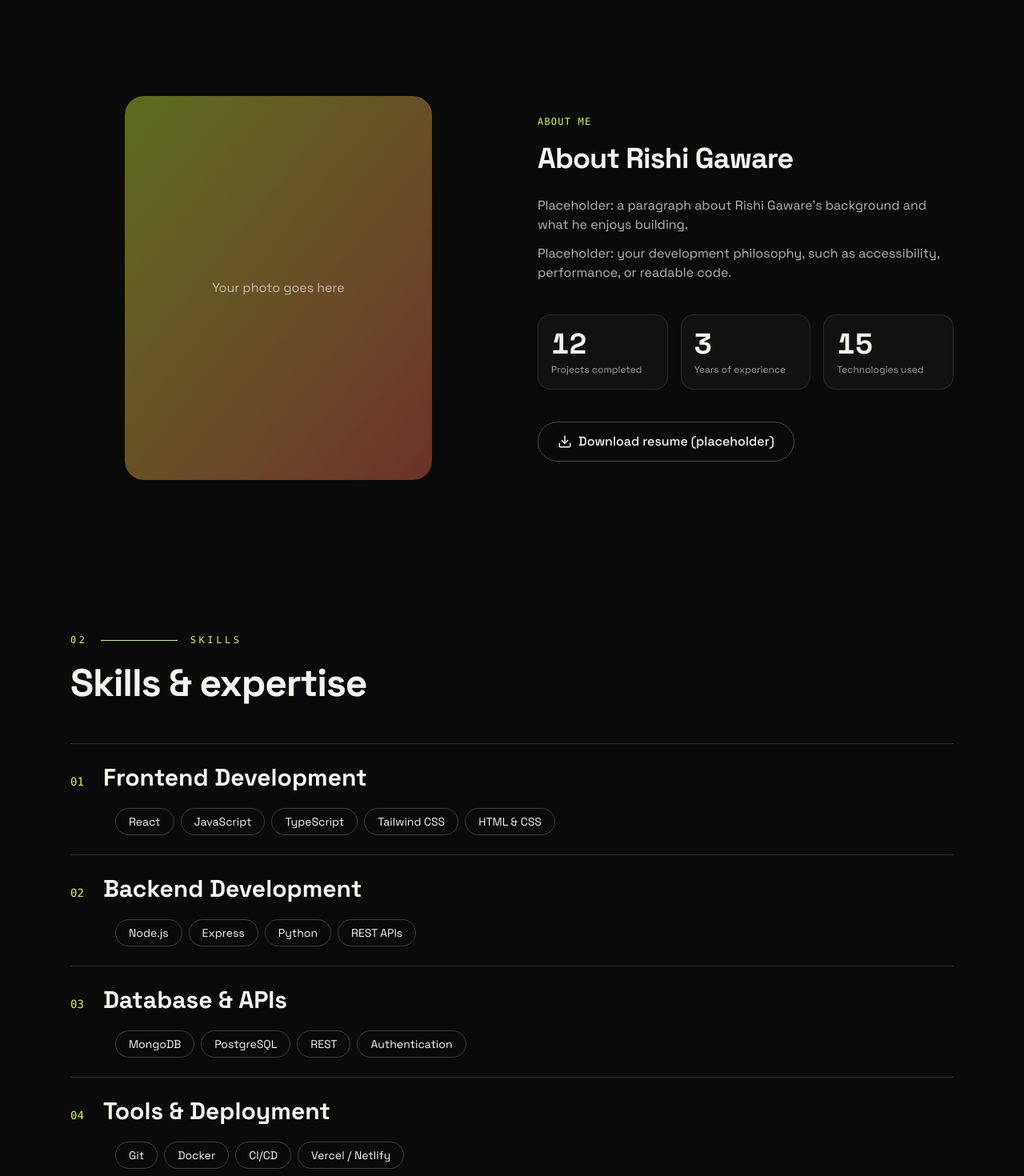
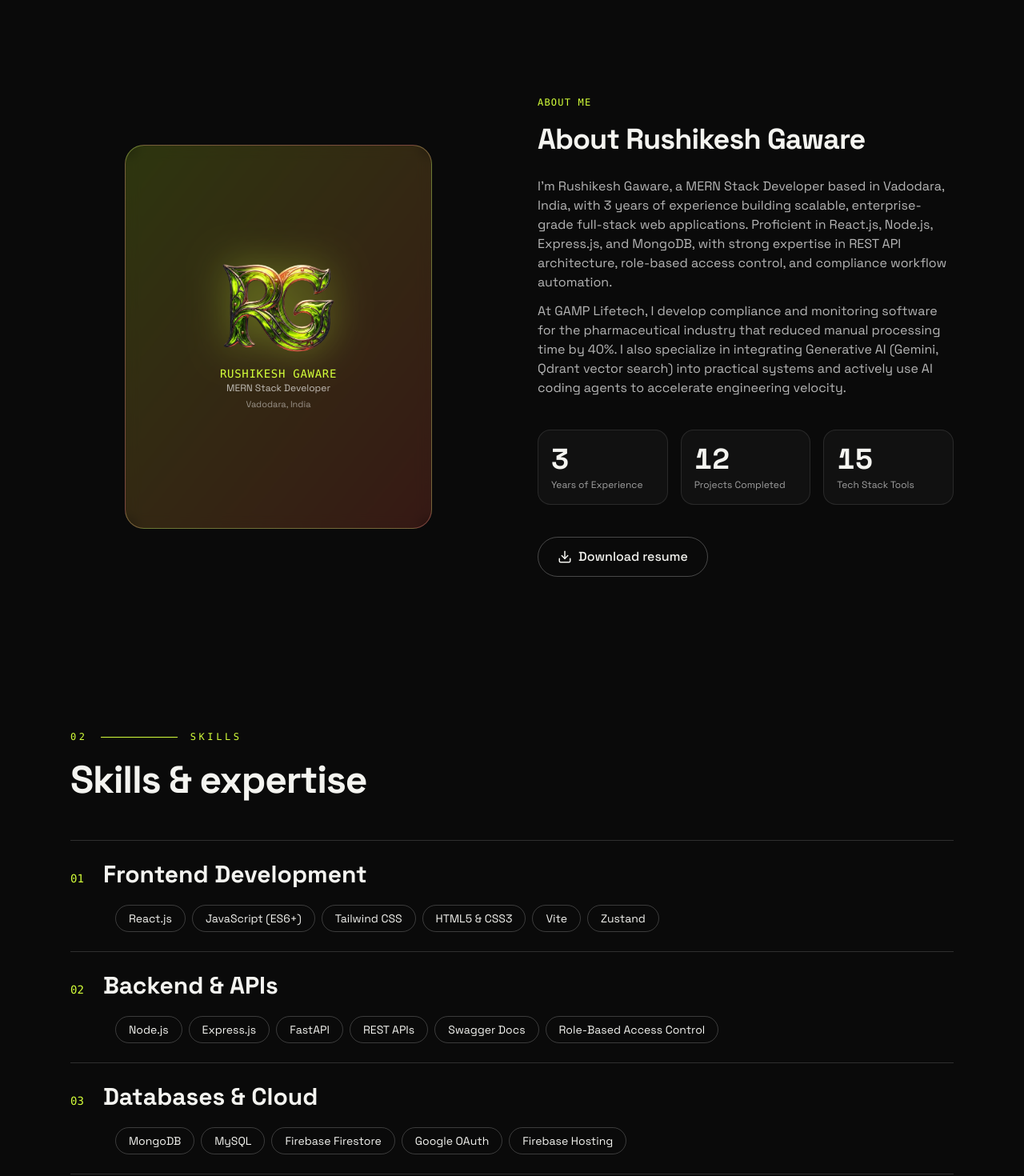
Before and after one commit to rishigaware/portfolio, a React (Vite) app: page / in a window 1280 px wide. Shown: the part 1300-2770 px from the top of the page at 80% size. Built offline with nearby package versions, Linux system fonts and the light colour scheme.

Commit message:
feat: add portfolio components, data, and update SEO metadata for Rushikesh Gaware

```diff
--- a/index.html
+++ b/index.html
@@ -6,8 +6,8 @@
 
     <!-- Primary SEO -->
     <title>RISHI</title>
-    <meta name="description" content="Rishi Gaware is a full-stack developer building fast, accessible and animated web apps with React and Node.js. Explore projects, skills and get in touch." />
-    <meta name="author" content="Rishi Gaware" />
+    <meta name="description" content="Rushikesh Gaware is a MERN Stack Developer with 3 years of experience building scalable full-stack web applications, enterprise workflow automation, and GenAI integrations." />
+    <meta name="author" content="Rushikesh Gaware" />
     <!-- PRIVATE MODE: search engines are told not to index this site.
          At launch, change content to "index, follow, max-image-preview:large" (see README). -->
     <meta name="robots" content="noindex, nofollow, noarchive" />
@@ -45,16 +45,18 @@
         {
           "@type": "Person",
           "@id": "https://YOUR-DOMAIN.com/#person",
-          "name": "Rishi Gaware",
-          "jobTitle": "Full-Stack Developer",
+          "name": "Rushikesh Gaware",
+          "alternateName": "Rishi Gaware",
+          "jobTitle": "MERN Stack Developer",
           "url": "https://YOUR-DOMAIN.com/",
-          "description": "Full-stack developer building fast, accessible and animated web applications with React and Node.js."
+          "sameAs": ["https://github.com/RishiGaware"],
+          "description": "MERN Stack Developer with 3 years of experience building scalable full-stack web applications, enterprise workflow automation, and GenAI integrations."
         },
         {
           "@type": "WebSite",
           "@id": "https://YOUR-DOMAIN.com/#website",
           "url": "https://YOUR-DOMAIN.com/",
-          "name": "Rishi Gaware",
+          "name": "Rushikesh Gaware",
           "inLanguage": "en",
           "publisher": { "@id": "https://YOUR-DOMAIN.com/#person" }
         }
--- a/src/App.jsx
+++ b/src/App.jsx
@@ -47,8 +47,8 @@ export default function App() {
         <ParallaxGrid />
         {/* <CtaBand /> */}
         <Testimonials />
-        <Blog />
-        <FAQ />
+        {/* <Blog /> */}
+        {/* <FAQ /> */}
         <Contact />
       </main>
       <Footer />
--- a/src/components/About.jsx
+++ b/src/components/About.jsx
@@ -8,15 +8,24 @@ export default function About() {
   return (
     <section id="about" className="mx-auto grid max-w-6xl gap-10 px-6 py-16 md:py-24 lg:grid-cols-2 lg:items-center lg:gap-16">
       <motion.div {...rise()}
-        className="relative mx-auto aspect-[4/5] w-full max-w-sm overflow-hidden rounded-3xl bg-gradient-to-br from-lime/40 to-pink/40">
-        <div role="img" aria-label={`${site.name} profile photo placeholder`} className="grid h-full place-items-center text-white/60">Your photo goes here</div>
+        className="relative mx-auto aspect-[4/5] w-full max-w-sm overflow-hidden rounded-3xl bg-gradient-to-br from-lime/40 to-pink/40 border border-white/10">
+        <div role="img" aria-label={`${site.name} profile`} className="flex flex-col items-center justify-center h-full bg-black/50 backdrop-blur-sm p-6 text-center">
+          <img src="/RG-logo.png" alt={site.name} className="h-28 w-auto object-contain drop-shadow-[0_0_25px_rgba(212,255,58,0.35)]" />
+          <p className="mt-4 font-mono text-sm uppercase tracking-wider text-lime">{site.name}</p>
+          <p className="text-xs text-white/70">{site.role}</p>
+          <p className="mt-1 text-[11px] text-white/50">{site.location}</p>
+        </div>
       </motion.div>
       <div>
         <p className="font-mono text-xs uppercase tracking-widest text-lime">About me</p>
         <h2 className="mt-4 text-3xl font-bold leading-tight tracking-tight sm:text-4xl">About {site.name}</h2>
         <div className="mt-6 space-y-3 text-base text-white/70">
-          <p>Placeholder: a paragraph about {site.name}’s background and what he enjoys building.</p>
-          <p>Placeholder: your development philosophy, such as accessibility, performance, or readable code.</p>
+          <p>
+            I’m {site.name}, a MERN Stack Developer based in Vadodara, India, with 3 years of experience building scalable, enterprise-grade full-stack web applications. Proficient in React.js, Node.js, Express.js, and MongoDB, with strong expertise in REST API architecture, role-based access control, and compliance workflow automation.
+          </p>
+          <p>
+            At GAMP Lifetech, I develop compliance and monitoring software for the pharmaceutical industry that reduced manual processing time by 40%. I also specialize in integrating Generative AI (Gemini, Qdrant vector search) into practical systems and actively use AI coding agents to accelerate engineering velocity.
+          </p>
         </div>
         <div className="mt-10 grid grid-cols-3 gap-2.5 sm:gap-4">
           {stats.map((s) => (
@@ -26,9 +35,9 @@ export default function About() {
             </div>
           ))}
         </div>
-        <motion.a href={site.resume} download whileHover={{ scale: 1.04 }} whileTap={{ scale: 0.96 }}
-          className="mt-10 inline-flex items-center gap-2 rounded-full border border-white/25 px-6 py-3 font-medium">
-          <Download size={18} /> Download resume (placeholder)
+        <motion.a href={site.resume} download="Rushikesh_Gaware_Resume.pdf" whileHover={{ scale: 1.04 }} whileTap={{ scale: 0.96 }}
+          className="mt-10 inline-flex items-center gap-2 rounded-full border border-white/25 px-6 py-3 font-medium transition-colors hover:border-lime hover:text-lime">
+          <Download size={18} /> Download resume
         </motion.a>
       </div>
     </section>
--- a/src/components/Hero.jsx
+++ b/src/components/Hero.jsx
@@ -36,7 +36,7 @@ export default function Hero() {
       </h1>
       <div className="relative z-10 mt-6 flex flex-col gap-6 sm:mt-10 md:flex-row md:items-end md:justify-between">
         <motion.p initial={{ opacity: 0, y: 24 }} animate={{ opacity: 1, y: 0 }} transition={{ delay: 0.2, duration: DUR, ease: EASE }} className="max-w-md text-base text-white/70">
-          I’m {site.name}, a full-stack developer who designs and builds fast, accessible web apps with React and Node. (Placeholder intro: replace with your own.)
+          I’m {site.name}, a MERN Stack Developer with 3 years of experience building scalable web applications, enterprise workflow automation, and GenAI integrations.
         </motion.p>
         <div className="flex flex-wrap gap-3 sm:gap-4">
           <Magnetic>
--- a/src/data/projects.js
+++ b/src/data/projects.js
@@ -1,69 +1,308 @@
-// ALL CONTENT HERE IS PLACEHOLDER. Replace it with Rishi's real details.
+// Authentic portfolio data for Rushikesh (Rishi) Gaware
 export const site = {
-  name: 'Rishi Gaware',
-  role: 'Full-Stack Developer',
-  email: 'hello@example.com',
-  github: '#',
-  linkedin: '#',
-  resume: '#',
-}
+  name: "Rushikesh Gaware",
+  shortName: "Rishi Gaware",
+  role: "MERN Stack Developer",
+  email: "gawarerishi@gmail.com",
+  phone: "+91 9662631201",
+  location: "Vadodara, India",
+  github: "https://github.com/RishiGaware",
+  linkedin: "https://github.com/RishiGaware",
+  resume: "/Rushikesh_Gaware_Resume.pdf",
+};
 
 export const projects = [
-  { id: 1, title: 'Orbit Dashboard', description: 'Placeholder: an analytics dashboard with live charts and role-based access.', stack: ['React', 'Node.js', 'MongoDB'], link: '#', repo: '#', image: null, gradient: 'linear-gradient(135deg,#7c5cff,#ff5c8a)' },
-  { id: 2, title: 'Pocket Commerce', description: 'Placeholder: a mobile-first storefront with cart, checkout and search.', stack: ['React', 'Express', 'REST APIs'], link: '#', repo: '#', image: null, gradient: 'linear-gradient(135deg,#00c9a7,#2563eb)' },
-  { id: 3, title: 'Lumen Notes', description: 'Placeholder: a fast markdown notes app with offline sync.', stack: ['TypeScript', 'Tailwind CSS', 'PWA'], link: '#', repo: '#', image: null, gradient: 'linear-gradient(135deg,#f59e0b,#ef4444)' },
-  { id: 4, title: 'Pipeline CLI', description: 'Placeholder: a command-line tool that automates builds and deploys.', stack: ['Python', 'Git', 'CI/CD'], link: '#', repo: '#', image: null, gradient: 'linear-gradient(135deg,#8b5cf6,#06b6d4)' },
-  { id: 5, title: 'Atlas Maps', description: 'Placeholder: an interactive map explorer with clustering and filters.', stack: ['React', 'Maps API', 'Node.js'], link: '#', repo: '#', image: null, gradient: 'linear-gradient(135deg,#d4ff3a,#00c9a7)' },
-  { id: 6, title: 'Pulse Fitness', description: 'Placeholder: a workout tracker with charts, streaks and reminders.', stack: ['React', 'Express', 'MongoDB'], link: '#', repo: '#', image: null, gradient: 'linear-gradient(135deg,#ff6b57,#7c5cff)' },
-]
+  {
+    id: 1,
+    title: "GxP Semantic Search & AI Refinement Platform",
+    description:
+      "AI platform using semantic search and vector embeddings to surface similar past pharma deviation records, recommend root causes and CAPA actions, and transform draft notes into audit-ready text via LLM guardrails.",
+    stack: ["React", "Python", "FastAPI", "Qdrant", "Gemini AI"],
+    link: "https://github.com/RishiGaware",
+    repo: "https://github.com/RishiGaware",
+    image: null,
+    gradient: "linear-gradient(135deg,#d4ff3a,#00c9a7)",
+  },
+  {
+    id: 2,
+    title: "Inhabit Realties Platform",
+    description:
+      "Full-stack MERN real estate platform with role-based access control for buyers, sellers, and agents, featuring dynamic listings, inquiries, and transaction tracking.",
+    stack: ["MongoDB", "Express.js", "React.js", "Node.js"],
+    link: "https://github.com/RishiGaware",
+    repo: "https://github.com/RishiGaware",
+    image: null,
+    gradient: "linear-gradient(135deg,#7c5cff,#ff5c8a)",
+  },
+  {
+    id: 3,
+    title: "IPL Arena PWA",
+    description:
+      "Real-time progressive web app for match predictions with live leaderboards, virtual points wallet, Google OAuth, and an administrative dashboard for one-click settlement with automated payouts.",
+    stack: ["React", "Vite", "Tailwind CSS", "Firebase", "Zustand"],
+    link: "https://github.com/RishiGaware",
+    repo: "https://github.com/RishiGaware",
+    image: null,
+    gradient: "linear-gradient(135deg,#f59e0b,#ef4444)",
+  },
+  {
+    id: 4,
+    title: "Pharma Compliance & Document Management",
+    description:
+      "Enterprise pharma web applications for compliance, multi-level approval workflows, and SOP-based training modules, reducing manual processing time by 40%.",
+    stack: ["React.js", "Node.js", "Express.js", "MongoDB", "REST APIs"],
+    link: "https://github.com/RishiGaware",
+    repo: "https://github.com/RishiGaware",
+    image: null,
+    gradient: "linear-gradient(135deg,#00c9a7,#2563eb)",
+  },
+  {
+    id: 5,
+    title: "Facility Monitoring & Alert System",
+    description:
+      "Real-time environmental tracking system monitoring temperature, humidity, and pressure in critical pharmaceutical facilities with automatic threshold alert dispatching.",
+    stack: ["Node.js", "Express.js", "React.js", "MongoDB", "WebSockets"],
+    link: "https://github.com/RishiGaware",
+    repo: "https://github.com/RishiGaware",
+    image: null,
+    gradient: "linear-gradient(135deg,#8b5cf6,#06b6d4)",
+  },
+  {
+    id: 6,
+    title: "eSignature & PDF Workflow Engine",
+    description:
+      "Drag-and-drop interactive PDF signature system featuring sequential signer workflows, automatic cryptographic timestamp logging, and full Swagger API documentation.",
+    stack: ["React.js", "Node.js", "Express.js", "Swagger", "PDF.js"],
+    link: "https://github.com/RishiGaware",
+    repo: "https://github.com/RishiGaware",
+    image: null,
+    gradient: "linear-gradient(135deg,#ff6b57,#7c5cff)",
+  },
+];
+
 export const techRows = [
-  ['React', 'JavaScript', 'TypeScript', 'Node.js', 'Express'],
-  ['MongoDB', 'Python', 'Tailwind CSS', 'Git', 'REST APIs'],
-]
+  ["React.js", "JavaScript (ES6+)", "Node.js", "Express.js", "MongoDB"],
+  ["Python", "FastAPI", "Tailwind CSS", "Gemini AI", "REST APIs", "Git"],
+];
+
 export const stats = [
-  { label: 'Projects completed', value: 12 },
-  { label: 'Years of experience', value: 3 },
-  { label: 'Technologies used', value: 15 },
-]
+  { label: "Years of Experience", value: 3 },
+  { label: "Projects Completed", value: 12 },
+  { label: "Tech Stack Tools", value: 15 },
+];
+
 export const skillGroups = [
-  { title: 'Frontend Development', items: ['React', 'JavaScript', 'TypeScript', 'Tailwind CSS', 'HTML & CSS'] },
-  { title: 'Backend Development', items: ['Node.js', 'Express', 'Python', 'REST APIs'] },
-  { title: 'Database & APIs', items: ['MongoDB', 'PostgreSQL', 'REST', 'Authentication'] },
-  { title: 'Tools & Deployment', items: ['Git', 'Docker', 'CI/CD', 'Vercel / Netlify'] },
-]
+  {
+    title: "Frontend Development",
+    items: [
+      "React.js",
+      "JavaScript (ES6+)",
+      "Tailwind CSS",
+      "HTML5 & CSS3",
+      "Vite",
+      "Zustand",
+    ],
+  },
+  {
+    title: "Backend & APIs",
+    items: [
+      "Node.js",
+      "Express.js",
+      "FastAPI",
+      "REST APIs",
+      "Swagger Docs",
+      "Role-Based Access Control",
+    ],
+  },
+  {
+    title: "Databases & Cloud",
+    items: [
+      "MongoDB",
+      "MySQL",
+      "Firebase Firestore",
+      "Google OAuth",
+      "Firebase Hosting",
+    ],
+  },
+  {
+    title: "AI & Engineering Tools",
+    items: [
+      "LLM Integration (Gemini)",
+      "AI Coding Agents",
+      "Qdrant Vector DB",
+      "Python",
+      "Git & GitHub",
+      "Postman",
+    ],
+  },
+];
+
 export const experience = [
-  { role: 'Your Job Title', org: 'Company Name', dates: 'Month Year – Present', points: ['Placeholder: a responsibility or outcome you delivered.', 'Placeholder: another accomplishment, with a measurable result if you have one.'], tags: ['React', 'Node.js'], metric: { value: 40, suffix: '%', label: 'Placeholder: a measurable result' } },
-  { role: 'Previous Role', org: 'Earlier Company', dates: 'Month Year – Month Year', points: ['Placeholder: what you worked on and who you worked with.'], tags: ['JavaScript', 'SQL'], metric: { value: 12, suffix: '+', label: 'Placeholder: a measurable result' } },
-]
+  {
+    role: "Software Developer",
+    org: "GAMP Lifetech Pvt Ltd",
+    dates: "Jan 2025 – Present",
+    points: [
+      "Developed enterprise pharma web applications for compliance and workflow automation, reducing manual processing time by 40%.",
+      "Built a Training Management System with SOP-based modules, scheduling, exams, and progress tracking.",
+      "Built a Document Management System with multi-level approval workflows and document lifecycle management.",
+      "Implemented a Facility Monitoring System with real-time tracking of temperature, humidity, and pressure and automated alerts.",
+      "Developed an External Regulatory Audit Management System to manage audit teams, purpose, schedules, agendas, and reports in one place.",
+      "Created an eSignature and PDF system using React.js with drag-and-drop fields, sequential signing, and automatic timestamp logging.",
+      "Used AI coding agents in daily development to accelerate coding, debugging, and testing.",
+    ],
+    tags: [
+      "React.js",
+      "Node.js",
+      "Express.js",
+      "MongoDB",
+      "FastAPI",
+      "Gemini AI",
+    ],
+    metric: {
+      value: 40,
+      suffix: "%",
+      label: "Reduction in manual processing time",
+    },
+  },
+  {
+    role: "Software Developer",
+    org: "Gohil Technology Pvt Ltd",
+    dates: "Oct 2023 – Dec 2024",
+    points: [
+      "Worked on a Donation Management System, developing and maintaining backend APIs for managing donation records and workflows.",
+      "Architected reliable RESTful endpoints and optimized database query execution.",
+    ],
+    tags: ["Node.js", "Express.js", "MongoDB", "REST APIs", "JavaScript"],
+    metric: { value: 100, suffix: "%", label: "Backend workflow reliability" },
+  },
+];
+
 export const services = [
-  { title: 'Web Application Development', text: 'Placeholder: end-to-end apps from prototype to production.' },
-  { title: 'Frontend Engineering', text: 'Placeholder: responsive, accessible interfaces built with React.' },
-  { title: 'Backend & API Development', text: 'Placeholder: clean REST APIs and database design.' },
-  { title: 'UI Implementation', text: 'Placeholder: turning designs into pixel-faithful code.' },
-  { title: 'Performance Optimization', text: 'Placeholder: faster load times and smoother interactions.' },
-  { title: 'Deployment & Integration', text: 'Placeholder: CI/CD pipelines and third-party integrations.' },
-]
+  {
+    title: "MERN & Full-Stack Development",
+    text: "Building end-to-end, high-performance web applications using React.js, Node.js, Express.js, and MongoDB.",
+  },
+  {
+    title: "Enterprise Workflow Automation",
+    text: "Designing regulatory compliance, multi-level approval workflows, and audit-ready document systems that eliminate manual overhead.",
+  },
+  {
+    title: "LLM & Generative AI Integration",
+    text: "Integrating Gemini AI, semantic search with vector embeddings, and guarded prompts into production workflows.",
+  },
+  {
+    title: "REST API & Backend Architecture",
+    text: "Designing secure, scalable RESTful APIs with role-based access control (RBAC), Swagger documentation, and database optimization.",
+  },
+  {
+    title: "Real-Time Monitoring & PWAs",
+    text: "Developing live sensor telemetry, real-time alert systems, and responsive progressive web applications.",
+  },
+  {
+    title: "Digital eSignature & PDF Systems",
+    text: "Building secure drag-and-drop PDF signing pipelines with sequential flows and automatic timestamp logging.",
+  },
+];
+
 export const testimonials = [
-  { quote: 'SAMPLE TESTIMONIAL. Replace with a real quote from a client or colleague, with their permission.', name: 'Sample Name', role: 'Sample Role, Sample Company' },
-  { quote: 'SAMPLE TESTIMONIAL. A second placeholder so you can see how the carousel handles multiple entries.', name: 'Sample Name', role: 'Sample Role, Sample Company' },
-]
+  {
+    quote:
+      "Rushikesh delivers exceptionally reliable code and understands complex regulatory workflows deeply. His automation tools saved our team countless hours.",
+    name: "Full Stack Developer",
+    role: "Pharma Solutions, GAMP Lifetech Pvt. Ltd",
+  },
+  {
+    quote:
+      "A dedicated full-stack developer who communicates clearly, moves fast, and bridges complex backend logic with smooth, intuitive frontend interfaces.",
+    name: "Software Developer Trainee",
+    role: "Gohil Technology Pvt. Ltd",
+  },
+];
+
 export const processSteps = [
-  { title: 'Discover', text: 'Placeholder: how you learn about the goals, users and constraints of a project before writing code.' },
-  { title: 'Design', text: 'Placeholder: how you plan structure, flows and the look and feel, and share early prototypes.' },
-  { title: 'Develop', text: 'Placeholder: how you build in small steps, test as you go and keep the code maintainable.' },
-  { title: 'Deliver', text: 'Placeholder: how you deploy, document and support the project after launch.' },
-]
-export const education = [{ title: 'Degree Name', org: 'University Name', dates: 'Year – Year' }, { title: 'Course or Bootcamp', org: 'Institution', dates: 'Year' }]
-export const certifications = [{ title: 'Certification Name', org: 'Issuing organization', dates: 'Year' }, { title: 'Another Certification', org: 'Issuing organization', dates: 'Year' }]
+  {
+    title: "Discover & Requirements",
+    text: "Analyze business logic, compliance constraints (such as SOPs and audit standards), and architect the optimal data schema.",
+  },
+  {
+    title: "System Design",
+    text: "Design RESTful API contracts with Swagger, outline role-based permissions, and create clean, responsive UI wireframes.",
+  },
+  {
+    title: "Develop & AI Augment",
+    text: "Build modular, testable frontend and backend code, integrating real-time telemetry or Gemini LLM capabilities with rigorous guardrails.",
+  },
+  {
+    title: "Deliver & Validate",
+    text: "Deploy, verify audit logging, optimize query latency, and provide documentation for frictionless operational handoff.",
+  },
+];
+
+export const education = [
+  {
+    title: "B.Tech in Computer Science (Artificial Intelligence)",
+    org: "Parul University",
+    dates: "2022 – 2025 · GPA: 7.93",
+  },
+];
+
+export const certifications = [
+  {
+    title: "Full-Stack MERN Development",
+    org: "Industry Certified Developer",
+    dates: "2024",
+  },
+  {
+    title: "Generative AI & LLM Integration",
+    org: "Google / Gemini Developer Ecosystem",
+    dates: "2025",
+  },
+];
+
 export const articles = [
-  { title: 'Sample article: how I structure a React project', tag: 'React', date: 'Sample date', read: '5 min read', gradient: 'linear-gradient(135deg,#7c5cff,#ff6b57)' },
-  { title: 'Sample article: making animations feel smooth', tag: 'Motion', date: 'Sample date', read: '7 min read', gradient: 'linear-gradient(135deg,#d4ff3a,#06b6d4)' },
-  { title: 'Sample article: lessons from my first API', tag: 'Backend', date: 'Sample date', read: '4 min read', gradient: 'linear-gradient(135deg,#f59e0b,#8b5cf6)' },
-]
+  {
+    title: "Designing Audit-Ready Pharma Workflows with React & Node",
+    tag: "Enterprise",
+    date: "Jan 2025",
+    read: "5 min read",
+    gradient: "linear-gradient(135deg,#7c5cff,#ff6b57)",
+  },
+  {
+    title: "Semantic Search & Vector Embeddings with Qdrant and Gemini",
+    tag: "GenAI",
+    date: "Feb 2025",
+    read: "6 min read",
+    gradient: "linear-gradient(135deg,#d4ff3a,#06b6d4)",
+  },
+  {
+    title: "Building Real-Time PWAs with Live Settlement & Wallets",
+    tag: "React",
+    date: "Dec 2024",
+    read: "4 min read",
+    gradient: "linear-gradient(135deg,#f59e0b,#8b5cf6)",
+  },
+];
+
 export const faqs = [
-  { q: 'What kind of projects do you take on?', a: 'Placeholder answer: describe the types of work you do, such as web apps, APIs or front-end builds.' },
-  { q: 'How long does a typical project take?', a: 'Placeholder answer: give a realistic range and what it depends on.' },
-  { q: 'Do you work with teams or only solo?', a: 'Placeholder answer: explain how you collaborate with designers, developers and clients.' },
-  { q: 'What is your tech stack?', a: 'Placeholder answer: React, Node.js, MongoDB and Tailwind are listed on this site. Edit to match your own.' },
-  { q: 'How can we start working together?', a: 'Placeholder answer: tell people to use the contact form or email, and what to include in their message.' },
-]
+  {
+    q: "What kind of projects do you specialize in?",
+    a: "I specialize in full-stack web applications using the MERN stack (MongoDB, Express, React, Node.js), enterprise compliance and workflow automation tools, and integrating modern LLMs (Gemini, LangChain, vector search).",
+  },
+  {
+    q: "Do you have experience with enterprise and regulatory requirements?",
+    a: "Yes. At GAMP Lifetech, I developed compliant systems including SOP-based Training Management, Document Approval Lifecycles, and eSignatures with audit trails, reducing manual processing by 40%.",
+  },
+  {
+    q: "What is your experience with AI and LLMs?",
+    a: "I have integrated Gemini AI with semantic search (Qdrant vector embeddings) to analyze deviation records and recommend CAPAs, using strict prompt guardrails. I also use AI coding agents daily to boost development velocity.",
+  },
+  {
+    q: "Where are you based and how do you work?",
+    a: "I am based in Vadodara, India, and work with distributed teams remotely or on-site. I collaborate smoothly with designers, backend engineers, and stakeholders.",
+  },
+  {
+    q: "How can we discuss an opportunity or project?",
+    a: "You can email me directly at gawarerishi@gmail.com, reach out via the contact form on this site, or connect through GitHub (github.com/RishiGaware).",
+  },
+];
```
Also changed, not shown: 1 other file (tests, documents, lock files or other folders).
